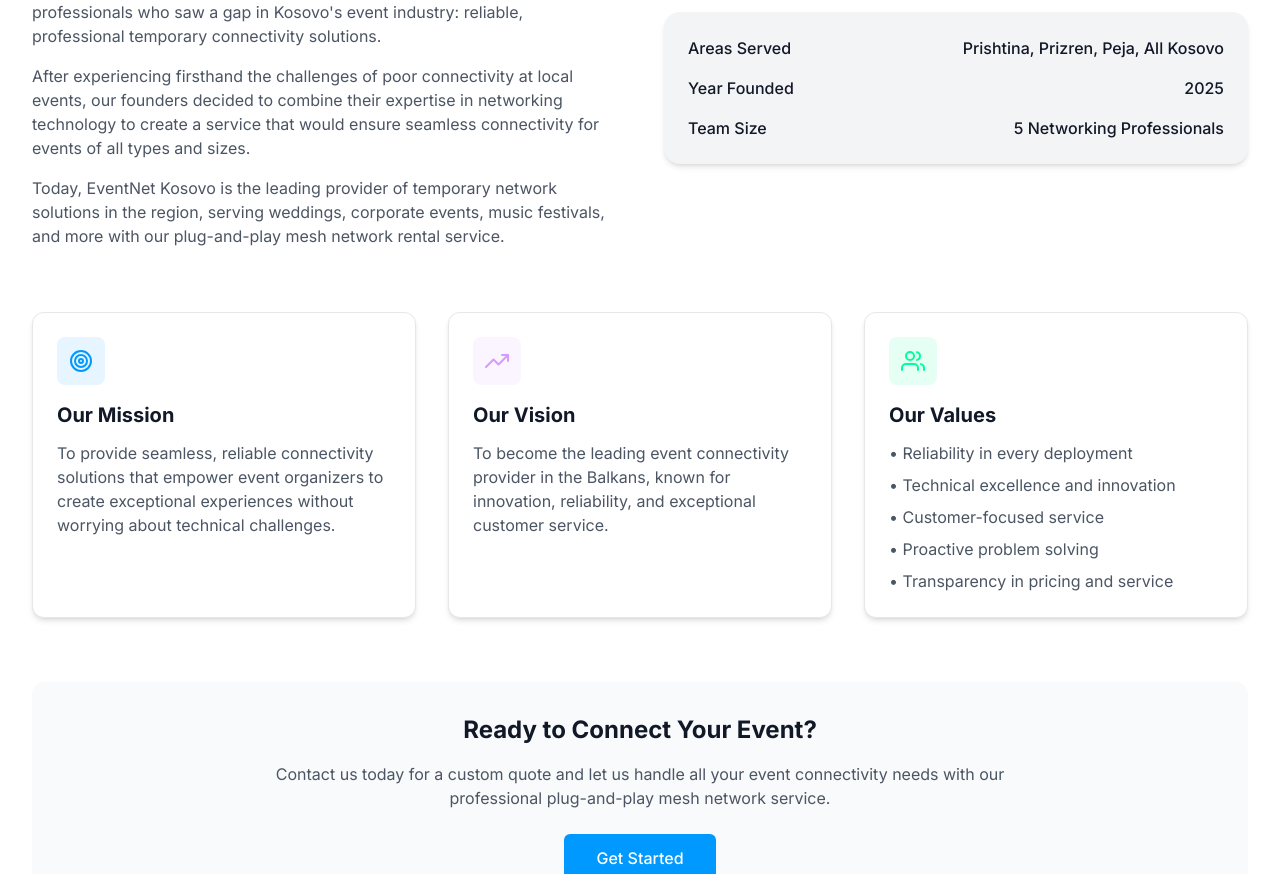
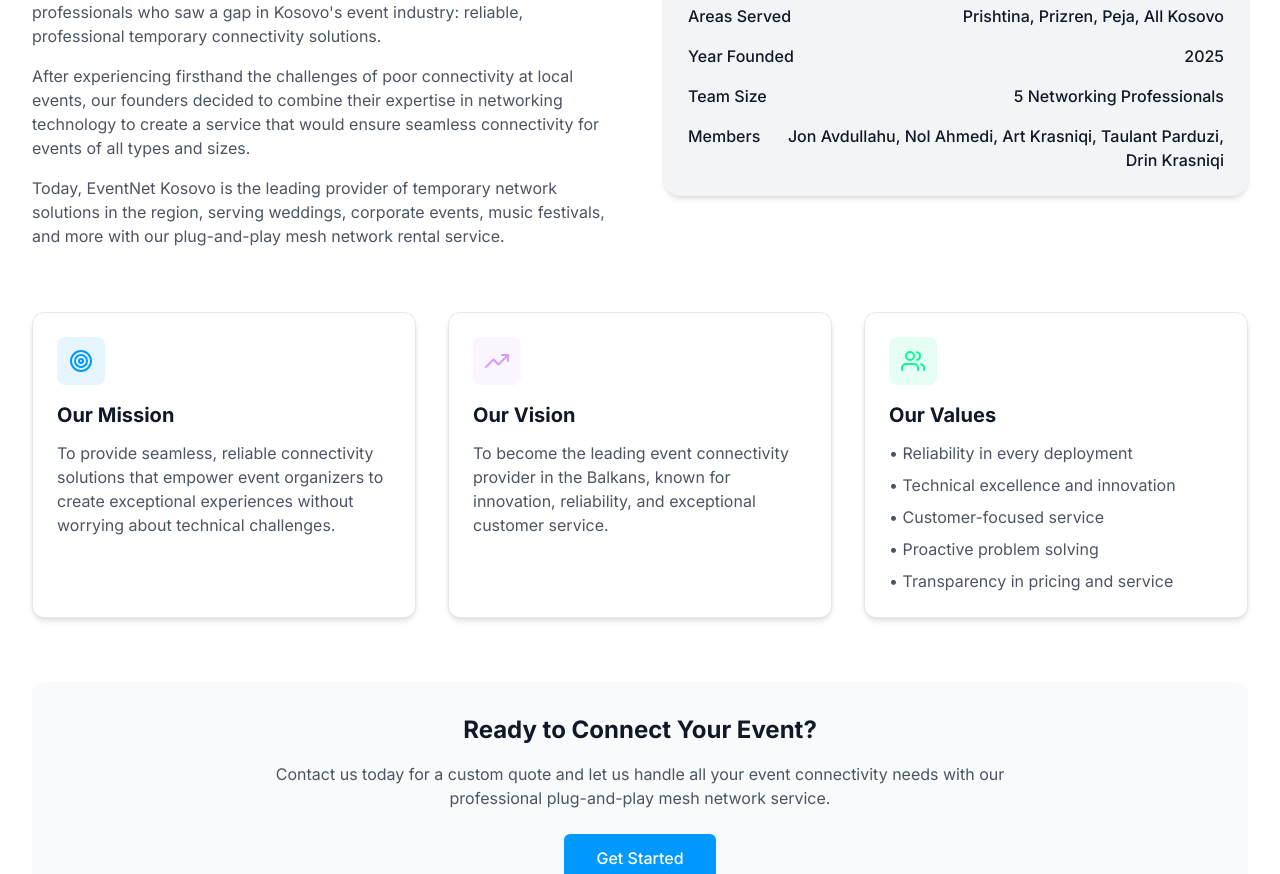
Before and after one commit to jon-avdullahu/eventnetkosova-app, a Next.js app: page / in a window 1280 px wide. Shown: the part 5303-6177 px from the top of the page. Built offline with nearby package versions, Linux system fonts and the light colour scheme.

Commit message:
updated.

```diff
--- a/src/components/About.tsx
+++ b/src/components/About.tsx
@@ -84,9 +84,15 @@
                   <div className="text-gray-900 dark:text-white font-medium">Year Founded</div>
                   <div className="text-gray-900 dark:text-white font-medium">2025</div>
                 </div>
-                <div className="flex items-center justify-between">
+                <div className="flex items-center justify-between mb-4">
                   <div className="text-gray-900 dark:text-white font-medium">Team Size</div>
                   <div className="text-gray-900 dark:text-white font-medium">5 Networking Professionals</div>
+                </div>
+                <div className="flex items-start justify-between">
+                  <div className="text-gray-900 dark:text-white font-medium">Members</div>
+                  <div className="text-gray-900 dark:text-white font-medium text-right">
+                    Jon Avdullahu, Nol Ahmedi, Art Krasniqi, Taulant Parduzi, Drin Krasniqi
+                  </div>
                 </div>
               </div>
             </div>
```
